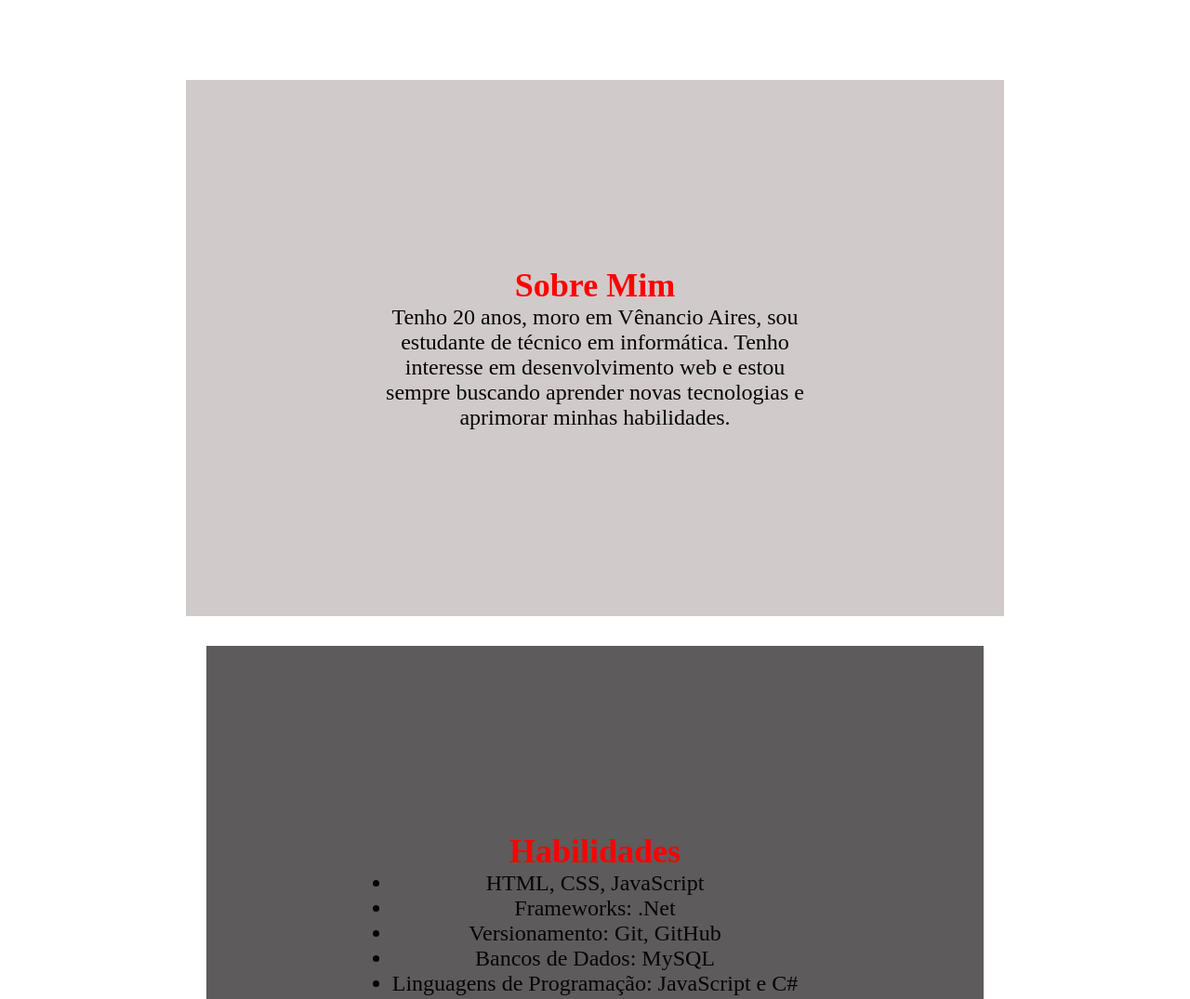
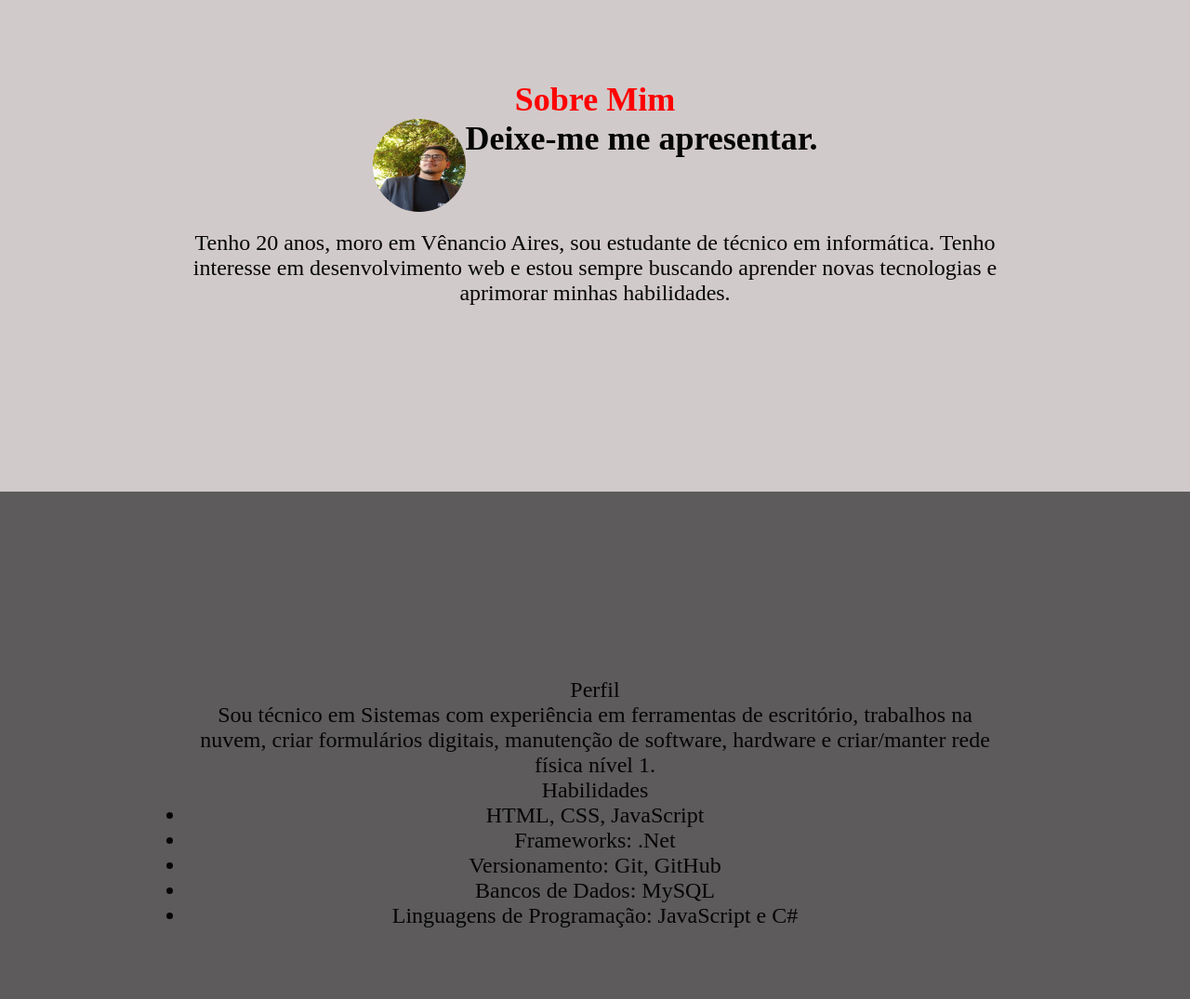
Before and after one commit to poleom2/Primeira_Aula_De_HTML_Curriculo, a plain HTML site: page index.html in a window 1280 px wide. Shown: the part 680-1755 px from the top of the page at 93% size. Drawn offline with Linux system fonts and the light colour scheme.

Commit message:
continuação do site curriculo

```diff
--- a/index.html
+++ b/index.html
@@ -15,26 +15,52 @@
             <h1>
                 Eu sou Miguel Poleo
             </h1>
-            <p class="estudos">Tecnico em Informatica</p>
+            <span>
+                <before>|</before>
+                Tecnico em Informatica
+                <after>|</after>
+            </span>
         </div>
     </header>
     <main>
         <section class="sobre-mim">
             <h2>Sobre Mim</h2>
+            <div class="apresentacao">
+                <img class="imagemperfil" src="./imagemperfil.jpg" alt="">
+                <h1>Deixe-me me apresentar.</h1>
+            </div>
             <p>Tenho 20 anos, moro em Vênancio Aires, sou estudante de técnico em informática.
                 Tenho interesse em desenvolvimento web
                  e estou sempre buscando aprender novas tecnologias e aprimorar minhas habilidades.</p>
                 </section>
 
                 <section class="habilidades">
-            <h2>Habilidades</h2>
-            <ul>
+            <div>
+
+                <div>
+                   <span>
+                       Perfil
+                   </span>
+                   <p>
+                      Sou técnico em Sistemas com experiência em
+                       ferramentas de escritório, trabalhos na nuvem, criar formulários digitais,
+                       manutenção de software, hardware e criar/manter rede física nível 1.
+                   </p>
+               </div>
+               <div>
+
+               </div>
+                <span>
+                     Habilidades
+                </span>
+               <ul class="lista-habilidades">
                    <li>HTML, CSS, JavaScript</li>
                    <li>Frameworks: .Net</li>
                    <li>Versionamento: Git, GitHub</li>
                    <li>Bancos de Dados: MySQL</li>
                    <li>Linguagens de Programação: JavaScript e C#</li>
                </ul>
+            </div>
         </section>
 
         <section class="contato">
--- a/style.css
+++ b/style.css
@@ -14,7 +14,7 @@ header{
     font-size: 32px;
     background-repeat: no-repeat;
     background-size: cover;
-    background-position: center;
+    background-position: left;
     background-attachment: fixed;
 
 
@@ -23,12 +23,13 @@ header{
 }
 
 main{
-    padding: 200px;
+
     display: flex;
     flex-direction: column;
-    gap: 32px;
+    width: 100%;
     align-items: center;
     justify-content: center;
+
 
 
 
@@ -41,17 +42,29 @@ section.sobre-mim{
     color: rgb(5, 5, 5);
     font-size: 1.5rem;
     padding: 200px;
+    .imagemperfil{
+        width: 100px;
+        height: 100px;
+        border-radius: 100px;
+        margin-bottom: 20px;
+    }
+    .apresentacao{
+        display: flex;
+        flex-direction: row;
+        align-items: row;
+        justify-content: center;
 
-
-
+    }
 }
 section.habilidades{
   display: flex;
     text-align: center;
-    flex-direction: column;
+    flex-direction: row;
     background-color: rgb(93, 91, 91);
+    width: 100%;
     color: rgb(5, 5, 5);
     font-size: 1.5rem;
     padding: 200px;
 
+
 }
```
Also changed, not shown: Imagem/imagem2.jpg (added), imagemperfil.jpg (added), 1 other file. Lines whose indentation alone changed are shown as unchanged.
